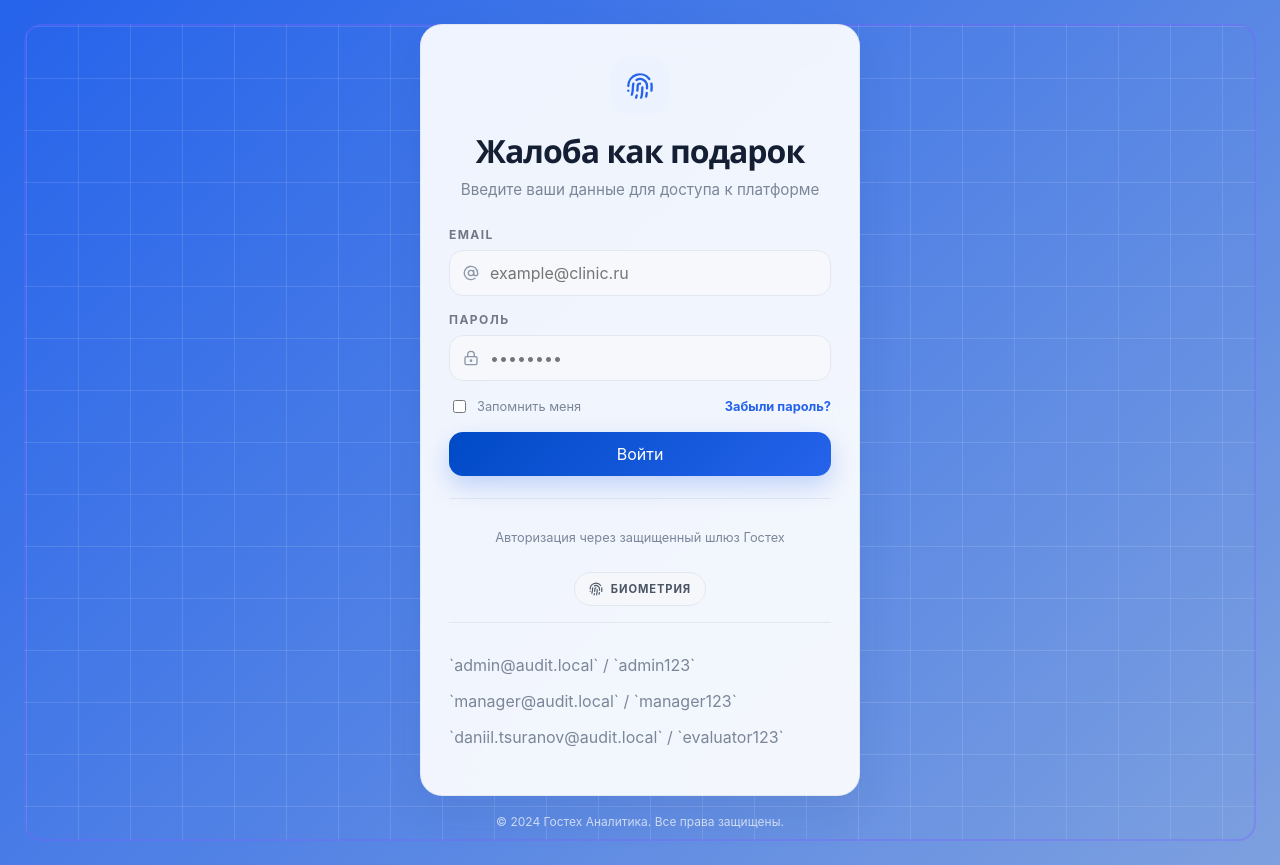
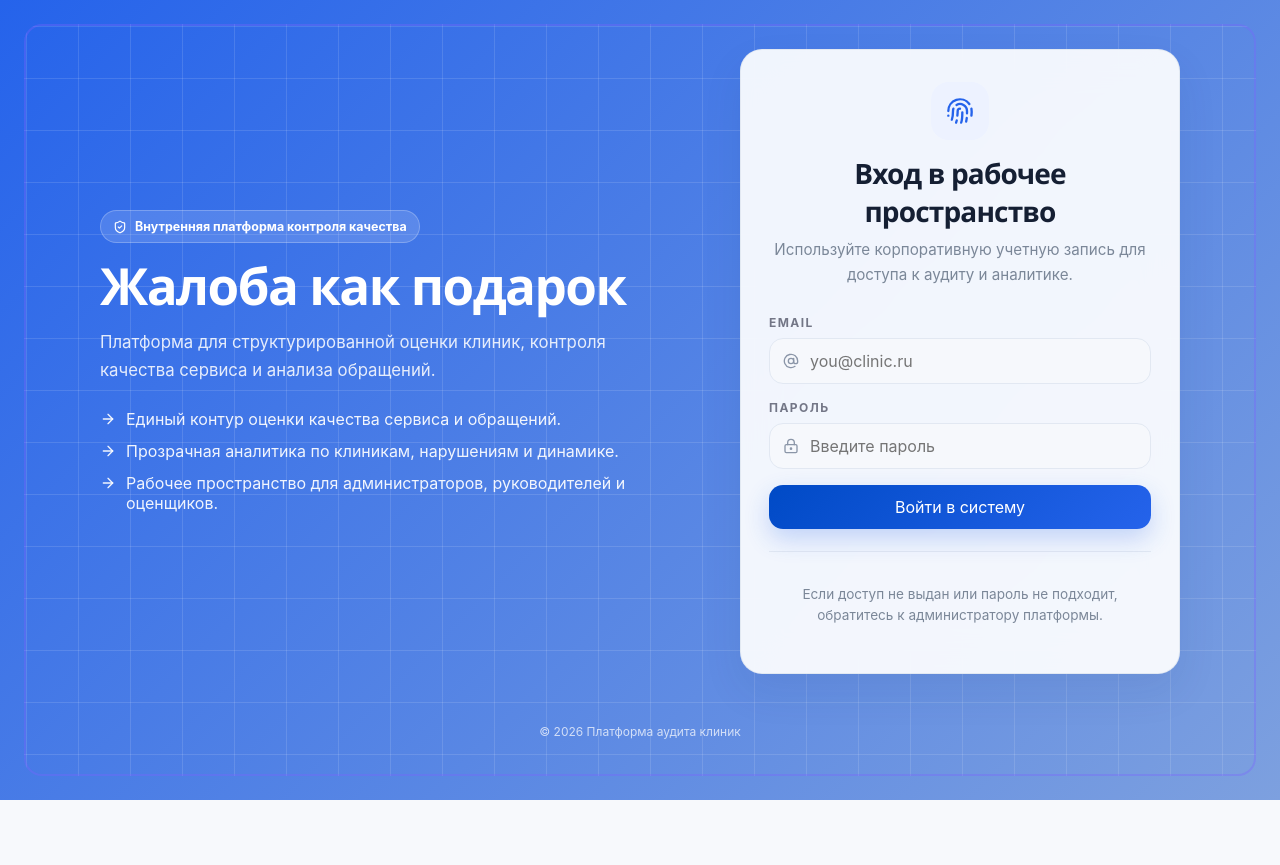
Before and after one commit to Diywdan/clinic-audit-platform, a Next.js app: page /login in a window 1280 px wide. After the commit the page ends 800 px from the top, so only its background shows below. Built offline with nearby package versions, Linux system fonts and the light colour scheme; no server answers.

Commit message:
Improve login screen

```diff
--- a/app/globals.css
+++ b/app/globals.css
@@ -32,7 +32,7 @@ button, input, select, textarea { font: inherit; }
 .sidebar { padding: 24px 18px; background: #f8fbff; color: var(--ink); display: flex; flex-direction: column; gap: 20px; border-right: 1px solid var(--line); }
 .brand { display: flex; gap: 14px; align-items: center; }
 .brand-mark { width: 42px; height: 42px; border-radius: 14px; display: grid; place-items: center; background: linear-gradient(180deg, var(--accent) 0%, var(--accent-strong) 100%); color: white; box-shadow: 0 10px 20px rgba(37, 99, 235, 0.2); }
-.brand h1, .page-header h2, .section-heading h3, .topbar-brand, .login-logo h1 { margin: 0; font-family: Manrope, "Segoe UI", sans-serif; letter-spacing: -0.03em; }
+.brand h1, .page-header h2, .section-heading h3, .topbar-brand, .login-logo h1, .login-logo h2, .login-intro h1 { margin: 0; font-family: Manrope, "Segoe UI", sans-serif; letter-spacing: -0.03em; }
 .eyebrow { margin: 0 0 4px; font-size: 0.72rem; letter-spacing: 0.18em; text-transform: uppercase; color: var(--muted); }
 .nav { display: flex; flex-direction: column; gap: 10px; }
 .nav-link { display: flex; align-items: center; gap: 12px; padding: 12px 14px; border-radius: 14px; color: #526173; font-weight: 600; }
@@ -87,22 +87,24 @@ button, input, select, textarea { font: inherit; }
 .field span { font-size: 0.75rem; color: #737686; text-transform: uppercase; font-weight: 700; letter-spacing: 0.12em; }
 .login-screen { min-height: 100vh; display: grid; place-items: center; padding: 24px; background: linear-gradient(135deg, #2563eb 0%, #7da0df 100%); position: relative; overflow: hidden; }
 .login-grid { position: absolute; inset: 24px; border-radius: 18px; border: 2px solid rgba(123, 97, 255, 0.35); background-image: linear-gradient(rgba(255,255,255,0.12) 1px, transparent 1px), linear-gradient(90deg, rgba(255,255,255,0.12) 1px, transparent 1px); background-size: 52px 52px; }
-.login-panel { position: relative; z-index: 1; width: min(100%, 520px); display: flex; flex-direction: column; align-items: center; }
-.login-card { width: min(100%, 440px); padding: 32px 28px; }
+.login-panel { position: relative; z-index: 1; width: min(100%, 1080px); display: grid; grid-template-columns: minmax(0, 1fr) minmax(360px, 440px); gap: 32px; align-items: center; }
+.login-intro { color: white; display: flex; flex-direction: column; gap: 18px; max-width: 560px; }
+.login-intro-badge { width: fit-content; display: inline-flex; align-items: center; gap: 8px; padding: 8px 12px; border-radius: 999px; background: rgba(255,255,255,0.14); border: 1px solid rgba(255,255,255,0.24); font-size: 0.78rem; font-weight: 700; }
+.login-intro h1 { font-size: clamp(2.4rem, 4vw, 4rem); font-weight: 800; line-height: 0.95; }
+.login-intro-text { margin: 0; font-size: 1.05rem; line-height: 1.7; color: rgba(255,255,255,0.86); max-width: 48ch; }
+.login-highlight-list { display: flex; flex-direction: column; gap: 12px; margin-top: 6px; }
+.login-highlight-item { display: flex; align-items: flex-start; gap: 10px; color: rgba(255,255,255,0.92); }
+.login-highlight-item svg { margin-top: 2px; flex-shrink: 0; }
+.login-card { width: min(100%, 440px); justify-self: end; padding: 32px 28px; }
 .login-logo { display: flex; flex-direction: column; align-items: center; text-align: center; margin-bottom: 28px; }
 .login-logo-icon { width: 58px; height: 58px; border-radius: 18px; display: grid; place-items: center; background: #edf2ff; color: var(--accent); margin-bottom: 14px; }
-.login-logo h1 { font-size: 2rem; font-weight: 800; margin-bottom: 8px; }
-.login-logo p { margin: 0; color: var(--muted); font-size: 0.95rem; }
+.login-logo h2 { font-size: 1.75rem; font-weight: 800; margin-bottom: 8px; }
+.login-logo p { margin: 0; color: var(--muted); font-size: 0.95rem; line-height: 1.6; }
 .input-with-icon { position: relative; display: flex; align-items: center; color: #8b96a8; }
 .input-with-icon svg { position: absolute; left: 14px; z-index: 1; }
 .input-with-icon .input { padding-left: 40px; }
-.login-meta { display: flex; align-items: center; justify-content: space-between; gap: 10px; font-size: 0.8rem; color: var(--muted); }
-.checkbox-row { display: flex; align-items: center; gap: 8px; }
-.forgot-link { color: var(--accent); font-weight: 700; }
-.login-footer { margin-top: 22px; padding-top: 18px; border-top: 1px solid var(--line); display: flex; flex-direction: column; gap: 14px; align-items: center; text-align: center; color: var(--muted); font-size: 0.8rem; }
-.biometry-button { height: 34px; padding: 0 14px; border-radius: 999px; border: 1px solid var(--line); background: #f5f7fb; display: inline-flex; align-items: center; gap: 8px; font-size: 0.7rem; text-transform: uppercase; font-weight: 700; letter-spacing: 0.08em; color: #4b5565; }
-.login-copyright { margin-top: 18px; color: rgba(255,255,255,0.72); font-size: 0.75rem; }
-.helper-box { margin-top: 16px; padding-top: 16px; border-top: 1px solid var(--line); color: var(--muted); }
+.login-footer { margin-top: 22px; padding-top: 18px; border-top: 1px solid var(--line); display: flex; flex-direction: column; gap: 10px; align-items: center; text-align: center; color: var(--muted); font-size: 0.85rem; line-height: 1.6; }
+.login-copyright { margin-top: 18px; color: rgba(255,255,255,0.72); font-size: 0.75rem; grid-column: 1 / -1; text-align: center; }
 .section-heading { display: flex; align-items: flex-end; justify-content: space-between; gap: 14px; margin-bottom: 16px; }
 .section-heading p { margin: 6px 0 0; color: var(--muted); }
 .evaluation-toolbar, .metrics-grid, .dashboard-grid { display: grid; gap: 18px; }
@@ -268,9 +270,11 @@ button, input, select, textarea { font: inherit; }
   .mobile-nav { position: fixed; left: 12px; right: 12px; bottom: 12px; display: grid; grid-template-columns: repeat(3, 1fr); gap: 8px; padding: 10px; border-radius: 22px; background: rgba(255,255,255,0.94); backdrop-filter: blur(18px); box-shadow: var(--shadow); border: 1px solid var(--line); z-index: 50; }
   .mobile-link { display: flex; flex-direction: column; align-items: center; gap: 6px; padding: 10px 6px; border-radius: 16px; font-size: 0.72rem; color: var(--muted); font-weight: 700; }
   .mobile-link-active { background: #eff5ff; color: var(--accent-strong); }
+  .login-panel { grid-template-columns: 1fr; gap: 24px; }
+  .login-intro { max-width: none; text-align: center; align-items: center; }
+  .login-highlight-item { text-align: left; }
   .login-grid { inset: 8px; }
-  .login-card { padding: 26px 20px; }
-  .login-meta { flex-direction: column; align-items: flex-start; }
+  .login-card { width: 100%; justify-self: stretch; padding: 26px 20px; }
   .audit-sticky-card { top: 74px; }
   .audit-topbar, .audit-topbar-actions, .audit-summary-row { flex-direction: column; align-items: stretch; }
   .audit-clinic-field { min-width: 0; }
--- a/components/forms/login-form.tsx
+++ b/components/forms/login-form.tsx
@@ -3,31 +3,45 @@
 import { useState, useTransition } from "react";
 import { useRouter, useSearchParams } from "next/navigation";
 import { signIn } from "next-auth/react";
-import { AtSign, Fingerprint, LockKeyhole } from "lucide-react";
+import {
+  ArrowRight,
+  AtSign,
+  Fingerprint,
+  LockKeyhole,
+  ShieldCheck,
+} from "lucide-react";
 
 import { Button } from "@/components/ui/button";
 import { Card } from "@/components/ui/card";
 import { Input } from "@/components/ui/input";
 
+const highlights = [
+  "Единый контур оценки качества сервиса и обращений.",
+  "Прозрачная аналитика по клиникам, нарушениям и динамике.",
+  "Рабочее пространство для администраторов, руководителей и оценщиков.",
+];
+
 export function LoginForm() {
   const router = useRouter();
   const searchParams = useSearchParams();
   const callbackUrl = searchParams.get("callbackUrl") ?? "/evaluations";
+
   const [error, setError] = useState("");
   const [isPending, startTransition] = useTransition();
 
   async function handleSubmit(formData: FormData) {
     setError("");
+
     startTransition(async () => {
       const result = await signIn("credentials", {
         email: formData.get("email"),
         password: formData.get("password"),
         redirect: false,
-        callbackUrl
+        callbackUrl,
       });
 
       if (!result?.ok) {
-        setError("Неверные учетные данные");
+        setError("Не удалось войти. Проверьте email и пароль.");
         return;
       }
 
@@ -38,57 +52,85 @@ export function LoginForm() {
 
   return (
     <div className="login-panel">
+      <div className="login-intro">
+        <div className="login-intro-badge">
+          <ShieldCheck size={14} />
+          <span>Внутренняя платформа контроля качества</span>
+        </div>
+
+        <h1>Жалоба как подарок</h1>
+
+        <p className="login-intro-text">
+          Платформа для структурированной оценки клиник, контроля качества
+          сервиса и анализа обращений.
+        </p>
+
+        <div className="login-highlight-list">
+          {highlights.map((item) => (
+            <div key={item} className="login-highlight-item">
+              <ArrowRight size={16} />
+              <span>{item}</span>
+            </div>
+          ))}
+        </div>
+      </div>
+
       <Card className="login-card">
         <div className="login-logo">
           <div className="login-logo-icon">
             <Fingerprint size={28} />
           </div>
-          <h1>Жалоба как подарок</h1>
-          <p>Введите ваши данные для доступа к платформе</p>
+
+          <h2>Вход в рабочее пространство</h2>
+          <p>
+            Используйте корпоративную учетную запись для доступа к аудиту и
+            аналитике.
+          </p>
         </div>
+
         <form action={handleSubmit} className="stack-md">
           <label className="field">
             <span>Email</span>
             <div className="input-with-icon">
               <AtSign size={16} />
-              <Input type="email" name="email" placeholder="example@clinic.ru" required />
+              <Input
+                type="email"
+                name="email"
+                placeholder="you@clinic.ru"
+                required
+              />
             </div>
           </label>
+
           <label className="field">
             <span>Пароль</span>
             <div className="input-with-icon">
               <LockKeyhole size={16} />
-              <Input type="password" name="password" placeholder="••••••••" required />
+              <Input
+                type="password"
+                name="password"
+                placeholder="Введите пароль"
+                required
+              />
             </div>
           </label>
-          <div className="login-meta">
-            <label className="checkbox-row">
-              <input type="checkbox" />
-              <span>Запомнить меня</span>
-            </label>
-            <a href="#" className="forgot-link">
-              Забыли пароль?
-            </a>
-          </div>
+
           {error ? <p className="error-text">{error}</p> : null}
+
           <Button type="submit" disabled={isPending}>
-            {isPending ? "Вход..." : "Войти"}
+            {isPending ? "Выполняем вход..." : "Войти в систему"}
           </Button>
         </form>
+
         <div className="login-footer">
-          <p>Авторизация через защищенный шлюз Гостех</p>
-          <button className="biometry-button" type="button">
-            <Fingerprint size={14} />
-            <span>Биометрия</span>
-          </button>
-        </div>
-        <div className="helper-box">
-          <p>`admin@audit.local` / `admin123`</p>
-          <p>`manager@audit.local` / `manager123`</p>
-          <p>`daniil.tsuranov@audit.local` / `evaluator123`</p>
+          <p>
+            Если доступ не выдан или пароль не подходит, обратитесь к
+            администратору платформы.
+          </p>
         </div>
       </Card>
-      <p className="login-copyright">© 2024 Гостех Аналитика. Все права защищены.</p>
+
+      <p className="login-copyright">© 2026 Платформа аудита клиник</p>
     </div>
   );
 }
```
